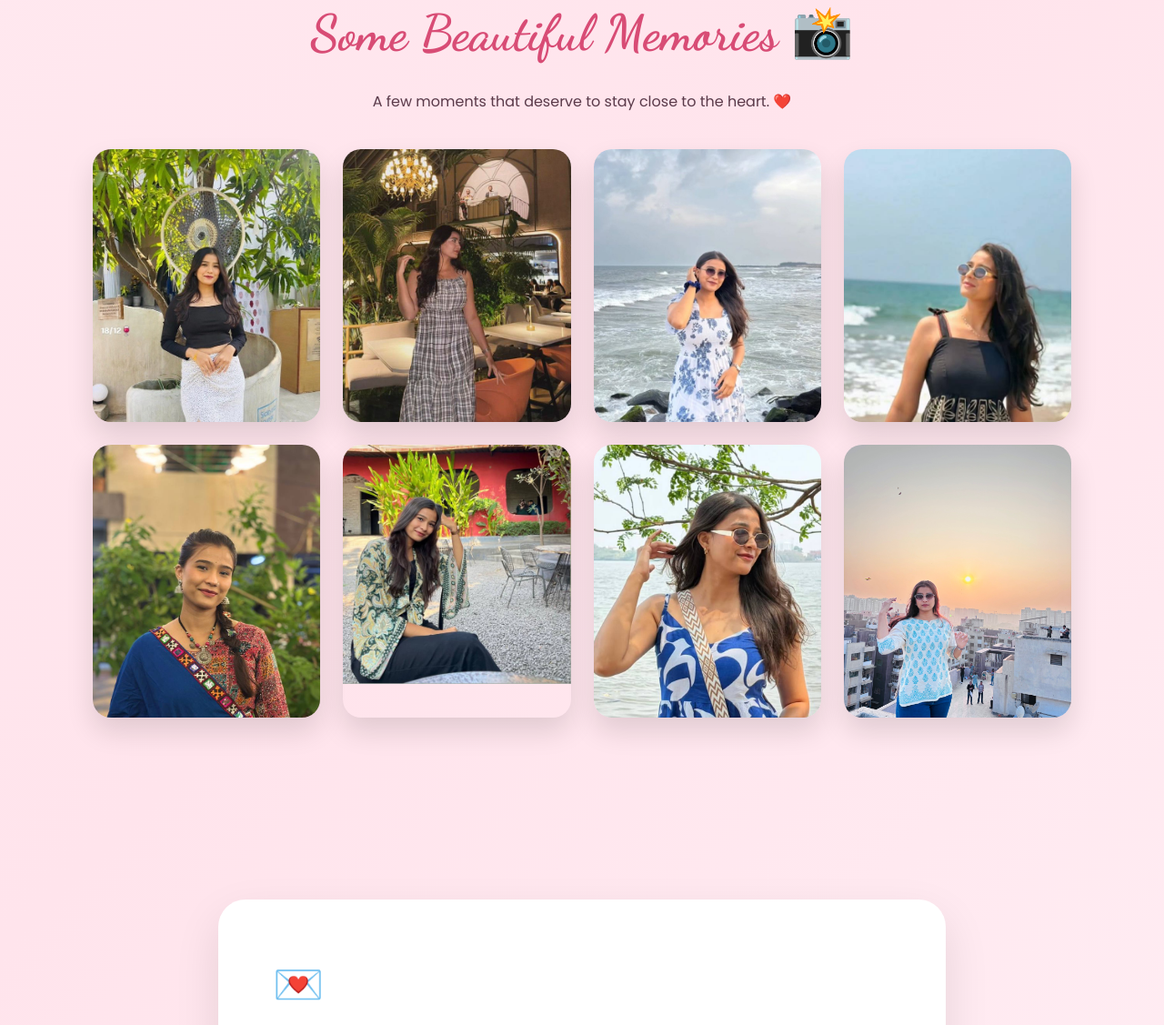
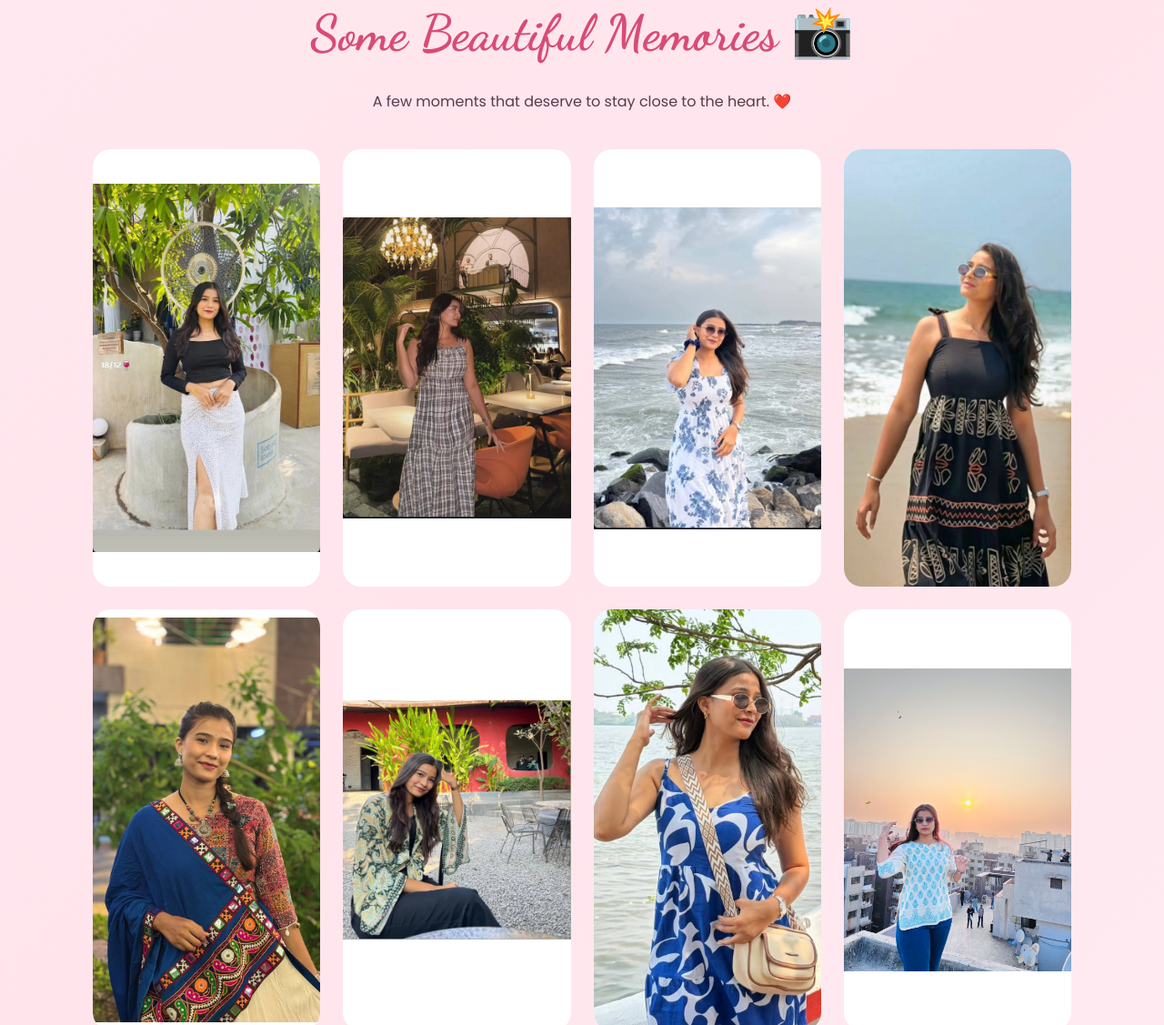
Before and after one commit to yash2816/Birthday-website, a plain HTML site: page index.html in a window 1280 px wide. Shown: the part 2345-3472 px from the top of the page at 91% size. Drawn offline with Linux system fonts and the light colour scheme.

Commit message:
Refactor CSS for improved structure and styling

```diff
--- a/style.css
+++ b/style.css
@@ -156,19 +156,22 @@ grid-template-columns:
 gap: 25px;
 }
 .photo-card {
-height: 300px;
-border-radius: 20px;
-overflow: hidden;
-box-shadow: 0 15px 30px rgba(0,0,0,0.12);
-transition: 0.4s;
+    min-height: 350px;
+    border-radius: 20px;
+    overflow: hidden;
+    background: white;
+
+    display: flex;
+    align-items: center;
+    justify-content: center;
 }
-.photo-card:hover {
-transform: translateY(-10px) rotate(2deg);
-}
+
 .photo-card img {
-width: 100%;
-height: auto;
-object-fit: contain;
+    width: 100%;
+    height: auto;
+    max-height: 500px;
+    object-fit: contain;
+    display: block;
 }
 /* LETTER */
 .letter-section {
```
